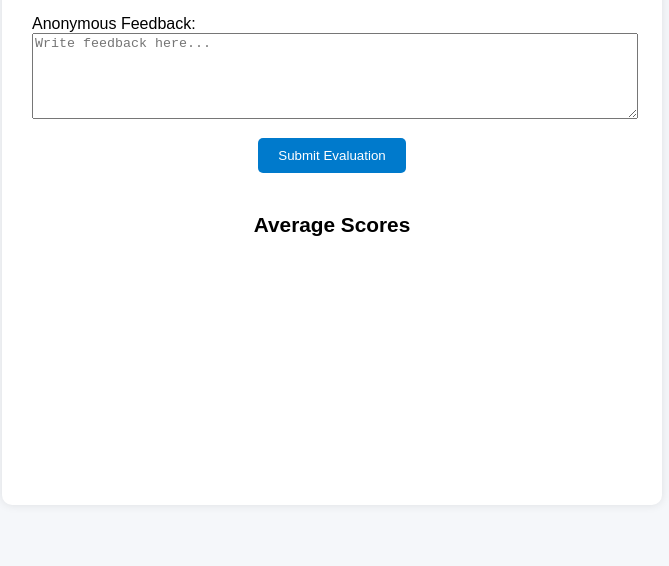
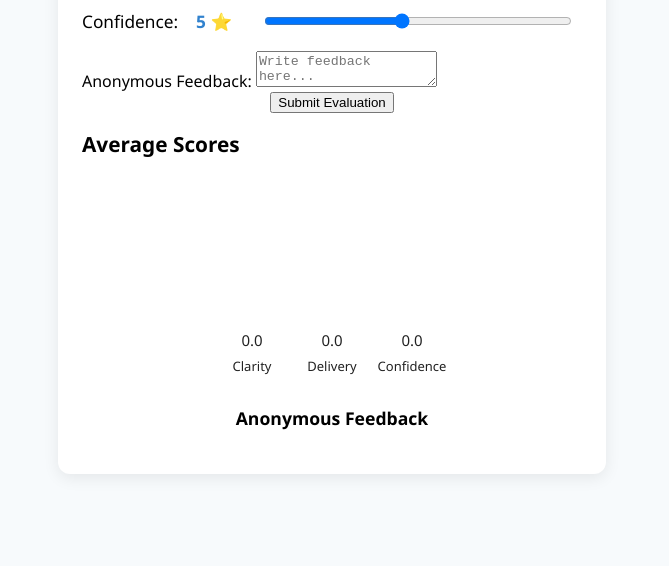
Before and after one commit to jjacobsonn/cs3660, a plain HTML site: page Jackson_Jacobson_Project1/index.html in a window 1280 px wide. Shown: the part 234-800 px from the top of the page, without its empty margins (308-977 px from the left). Drawn offline with Linux system fonts and the light colour scheme.

Commit message:
Updated comments

```diff
--- a/Jackson_Jacobson_Project1/script.js
+++ b/Jackson_Jacobson_Project1/script.js
@@ -1,8 +1,10 @@
+// --- Presentation Scoring Tool ---
+// Handles form submission, slider UI, chart drawing, and feedback display.
+
+// --- DOM Elements ---
 const form = document.getElementById("scoreForm");
 const chartCanvas = document.getElementById("chart");
 const feedbackList = document.getElementById("feedbackList");
-
-// --- DOM Elements ---
 const claritySlider = document.querySelector('input[name="Clarity"]');
 const deliverySlider = document.querySelector('input[name="Delivery"]');
 const confidenceSlider = document.querySelector('input[name="Confidence"]');
@@ -10,26 +12,31 @@ const clarityValue = document.getElementById('clarity-value');
 const deliveryValue = document.getElementById('delivery-value');
 const confidenceValue = document.getElementById('confidence-value');
 
+// --- Data Storage ---
+// Each criterion stores an array of submitted scores
 let scores = {
   Clarity: [],
   Delivery: [],
   Confidence: []
 };
+// Stores all submitted feedback strings
 let feedbacks = [];
 
-// Update slider value display with stars
+// --- Slider Value Display ---
+// Show live value with a star next to each slider
 claritySlider.addEventListener('input', () => clarityValue.textContent = `${claritySlider.value} ⭐`);
 deliverySlider.addEventListener('input', () => deliveryValue.textContent = `${deliverySlider.value} ⭐`);
 confidenceSlider.addEventListener('input', () => confidenceValue.textContent = `${confidenceSlider.value} ⭐`);
 
-// On form reset, reset the values
+// Reset slider values on form reset
 form.addEventListener("reset", function() {
   clarityValue.textContent = `${claritySlider.value} ⭐`;
   deliveryValue.textContent = `${deliverySlider.value} ⭐`;
   confidenceValue.textContent = `${confidenceSlider.value} ⭐`;
 });
 
-// Visual feedback on submit
+// --- Form Submission ---
+// Handles collecting scores, feedback, updating chart, and showing success message
 form.addEventListener("submit", function (e) {
   e.preventDefault();
   const formData = new FormData(form);
@@ -38,12 +45,15 @@ form.addEventListener("submit", function (e) {
   const confidence = parseInt(formData.get("Confidence"));
   const feedback = formData.get("feedback").trim();
 
+  // Store scores
   scores.Clarity.push(clarity);
   scores.Delivery.push(delivery);
   scores.Confidence.push(confidence);
 
+  // Store feedback if provided
   if (feedback) feedbacks.push(feedback);
 
+  // Reset form and update UI
   form.reset();
   drawChart();
   displayFeedbacks();
@@ -56,11 +66,14 @@ form.addEventListener("submit", function (e) {
   }, 2000);
 });
 
+// --- Utility: Calculate Average ---
 function average(arr) {
   if (arr.length === 0) return 0;
   return arr.reduce((a, b) => a + b) / arr.length;
 }
 
+// --- Draw Bar Chart ---
+// Draws a color-coded, centered bar chart of average scores for each criterion
 function drawChart() {
   const ctx = chartCanvas.getContext("2d");
   ctx.clearRect(0, 0, chartCanvas.width, chartCanvas.height);
@@ -71,6 +84,7 @@ function drawChart() {
     average(scores.Confidence)
   ];
   const labels = ["Clarity", "Delivery", "Confidence"];
+  // Distinct color for each bar
   const barColors = ["#3182ce", "#38a169", "#ed8936"];
   const maxScore = 10;
   const barWidth = 60;
@@ -84,17 +98,22 @@ function drawChart() {
     const color = barColors[index % barColors.length];
     const height = (score / maxScore) * (chartHeight - 40);
     const x = startX + index * (barWidth + spacing);
+    // Draw bar
     ctx.fillStyle = color;
     ctx.fillRect(x, chartHeight - height - 20, barWidth, height);
+    // Draw value above bar
     ctx.fillStyle = "#222";
     ctx.textAlign = "center";
     ctx.font = "15px 'Segoe UI', Arial, sans-serif";
     ctx.fillText(score.toFixed(1), x + barWidth / 2, chartHeight - height - 30);
+    // Draw label under bar
     ctx.font = "13px 'Segoe UI', Arial, sans-serif";
     ctx.fillText(labels[index], x + barWidth / 2, chartHeight - 5);
   });
 }
 
+// --- Display Feedback ---
+// Renders all feedback as centered cards below the chart
 function displayFeedbacks() {
   feedbackList.innerHTML = "<h3>Anonymous Feedback</h3>";
   feedbacks.forEach((fb, i) => {
@@ -104,3 +123,7 @@ function displayFeedbacks() {
     feedbackList.appendChild(div);
   });
 }
+
+// --- Initial Render ---
+drawChart();
+displayFeedbacks();
--- a/Jackson_Jacobson_Project1/style.css
+++ b/Jackson_Jacobson_Project1/style.css
@@ -1,48 +1,20 @@
+/* --- Layout and Container --- */
 body {
-  font-family: Arial, sans-serif;
-  background: #f5f7fa;
-  padding: 20px;
+  font-family: 'Segoe UI', Arial, sans-serif;
+  background: #f7fafc;
   margin: 0;
+  padding: 0;
 }
 .container {
-  max-width: 600px;
-  margin: auto;
+  max-width: 500px;
+  margin: 40px auto;
   background: #fff;
-  padding: 30px;
-  border-radius: 10px;
-  box-shadow: 0 0 10px rgba(0,0,0,0.1);
+  border-radius: 12px;
+  box-shadow: 0 4px 16px rgba(0,0,0,0.08);
+  padding: 32px 24px;
 }
-label {
-  display: block;
-  margin-bottom: 15px;
-}
-input[type=range] {
-  width: 100%;
-}
-textarea {
-  width: 100%;
-  height: 80px;
-}
-button {
-  padding: 10px 20px;
-  background-color: #007acc;
-  color: white;
-  border: none;
-  border-radius: 5px;
-  cursor: pointer;
-}
-#results {
-  margin-top: 40px;
-}
-.slider-row {
-  display: flex;
-  align-items: center;
-  gap: 12px;
-  margin-bottom: 0;
-}
-#results h2 {
-  text-align: center;
-}
+
+/* --- Headings and Section Titles --- */
 h1 {
   font-size: 2.2rem;
   font-weight: 700;
@@ -53,9 +25,6 @@ h1 {
   font-weight: 600;
   margin-bottom: 18px;
 }
-#feedbackList {
-  text-align: center;
-}
 #feedbackList h3 {
   font-size: 1.1rem;
   font-weight: 600;
@@ -63,6 +32,8 @@ h1 {
   margin-bottom: 12px;
   text-align: center;
 }
+
+/* --- Form and Criteria Sliders --- */
 .criteria label {
   display: flex;
   align-items: center;
@@ -82,19 +53,22 @@ h1 {
   flex: 1;
   margin: 0 10px;
 }
-.info {
-  font-size: 1rem;
-  margin-left: 4px;
-  cursor: pointer;
-  color: #718096;
-}
+
+/* --- Success Message --- */
 #success-message {
   text-align: center;
   font-size: 1.08rem;
 }
+
+/* --- Chart Styles --- */
 #chart {
   display: block;
   margin: 0 auto 20px auto;
+}
+
+/* --- Feedback Section --- */
+#feedbackList {
+  text-align: center;
 }
 .feedback-card {
   background: #f8fafc;
@@ -107,6 +81,8 @@ h1 {
   color: #2d3748;
   text-align: center;
 }
+
+/* --- Centered Button --- */
 form button[type="submit"] {
   display: block;
   margin-left: auto;
```
Also changed, not shown: Jackson_Jacobson_Project1/index.html (+12 -0 lines), Jackson_Jacobson_Project1/README.md.
